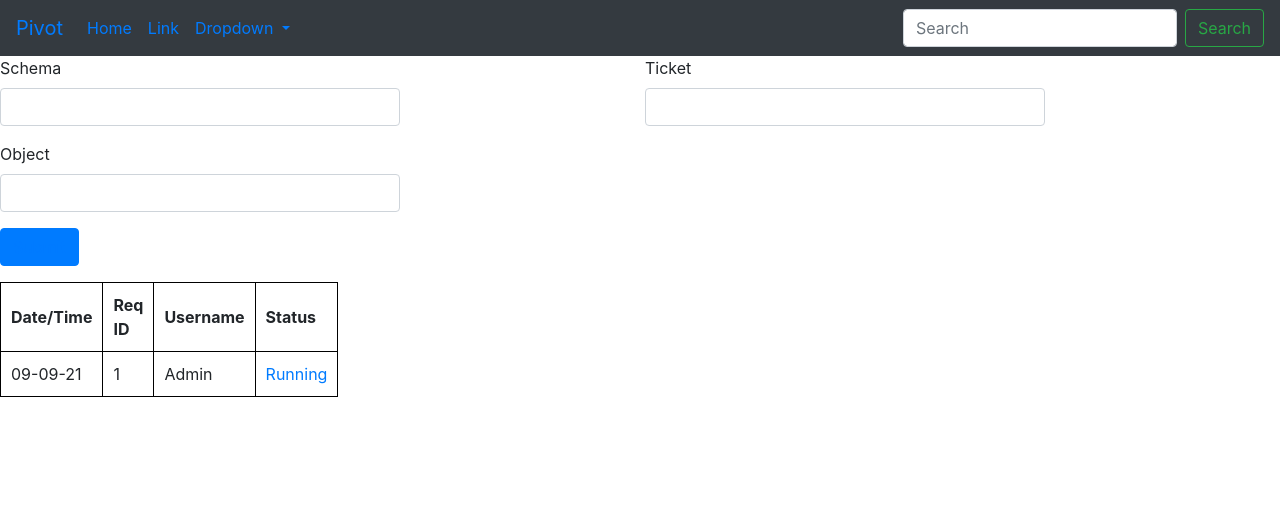
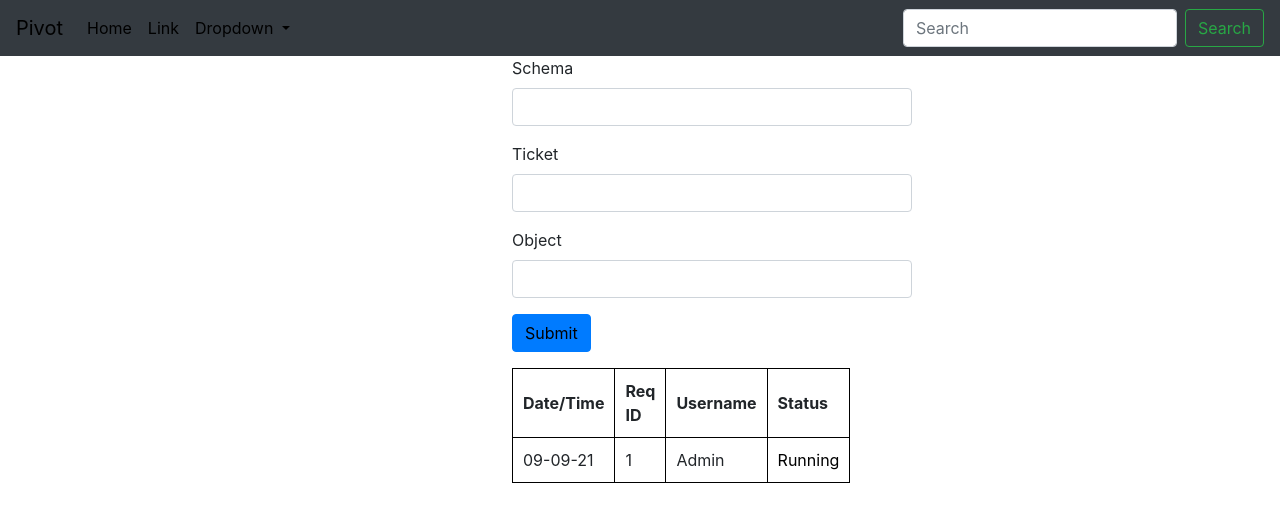
Before and after one commit to Aditya-Shekhar-21/LINProject, a Flask app: page / in a window 1280 px wide. Shown: the top 522 px of the page. Run offline with Flask 2, Linux system fonts and the light colour scheme; some libraries are stand-ins or nearby versions.

Commit message:
Changed some css for base and index html files

```diff
--- a/pivot/templates/base.html
+++ b/pivot/templates/base.html
@@ -9,6 +9,22 @@
 
   </head>
    <style>
+     .form-col{
+       margin-left: 40%;
+     }
+     .center{
+       margin-left: 40%;
+     }
+     a {
+        color: black;
+        text-decoration: none;
+        background-color: transparent;
+        -webkit-text-decoration-skip: objects;
+    }
+    a:hover {
+        color: black;
+        text-decoration: underline;
+    }
 
    </style>
   <body>
@@ -50,23 +66,23 @@
 
   <form>
     <!-- <div class="row"> -->
-      <div class="form-row">
-        <div class="form-group col-md-6">
+      <div class="form-col">
+        <div class="form-group">
           <label for="inputEmail4">Schema</label>
           <input type="email" class="form-control" style="width: 400px;">
         </div>
-        <div class="form-group col-md-6">
+        <div class="form-group">
           <label for="inputPassword4">Ticket</label>
           <input type="password" class="form-control" style="width: 400px;">
         </div>
-        <div class="form-group col-md-6" >
+        <div class="form-group" >
           <label for="inputAddress">Object</label>
           <input type="text" class="form-control" style="width: 400px;">
         </div>
       <!-- </div> -->
     </div>
-    </div>
-    <button type="submit" class="btn btn-primary"><a href="/output/">Submit</a></button>
+    <!-- </div> -->
+    <button type="submit" class="center btn btn-primary"><a href="/output/">Submit</a></button>
   </form>
   <div>
     {% block body %}
--- a/pivot/templates/index.html
+++ b/pivot/templates/index.html
@@ -13,10 +13,13 @@
             padding: 10px;
             text-align: left;
         }
+        .center{
+            margin-left: 40%;
+        }
     </style>
 {% endblock %}
 {% block body %}
-
+    <div class="center">
         <table>
             <thead>
                 <tr>
@@ -45,5 +48,7 @@
             </tbody>
 
         </table>
+    </div>
+
 
 {% endblock body %}
```
Lines whose indentation alone changed are shown as unchanged.
